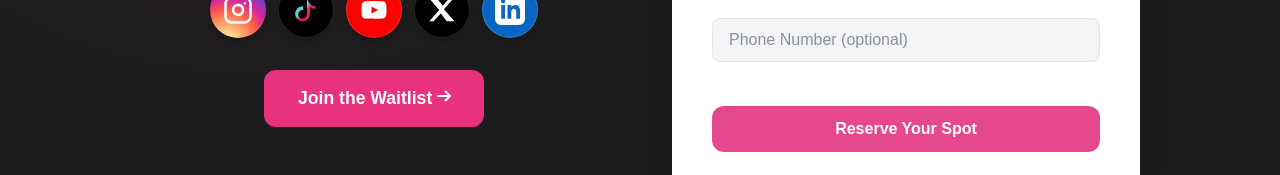
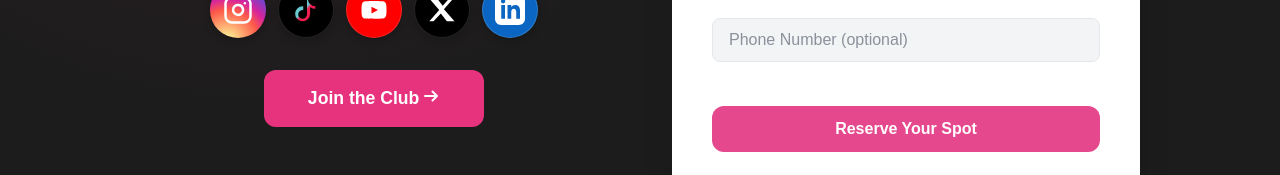
Before and after one commit to ThomasCaneday/oink-waiting-list, a React (Vite) app: page / in a window 1280 px wide. Shown: the part 506-681 px from the top of the page. Built offline with nearby package versions, Linux system fonts and the light colour scheme; no server answers.

Commit message:
update: one more one word change club-waitlist

```diff
--- a/src/App.jsx
+++ b/src/App.jsx
@@ -71,7 +71,7 @@ export default function App() {
             </div>
             <div className="cta-buttons">
               <button className="button primary" onClick={() => document.getElementById('waitlist-form').scrollIntoView({ behavior: 'smooth' })}>
-                Join the Waitlist&nbsp;
+                Join the Club&nbsp;
                 <svg className="arrow" width="16" height="16" viewBox="0 0 16 16" fill="none">
                   <path d="M1 8h12m0 0L8.5 3.5M13 8l-4.5 4.5" stroke="currentColor" strokeWidth="2" strokeLinecap="round" strokeLinejoin="round"/>
                 </svg>
```
